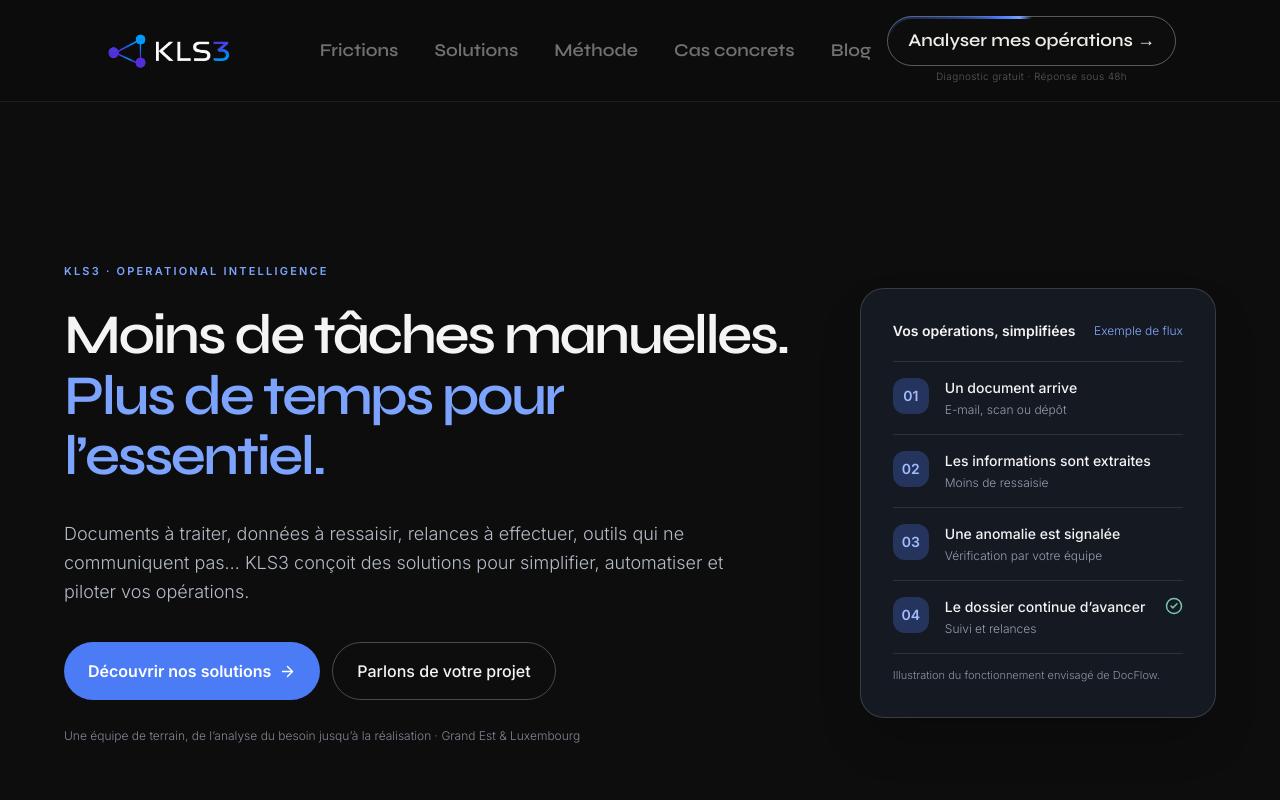
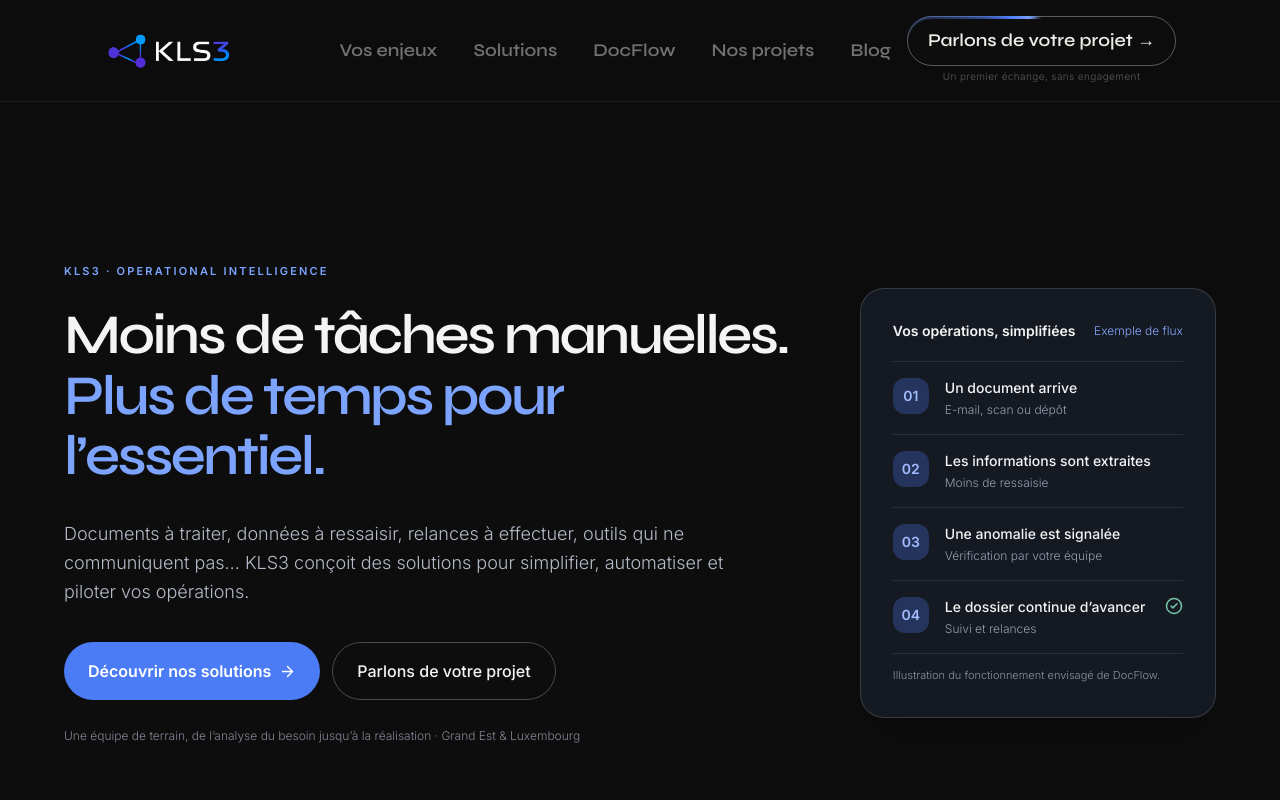
Before and after one commit to Prince2Lu/kls3-dev, a Next.js app: page / in a window 1280 px wide. Shown: the top 800 px of the page. Built offline with nearby package versions, Linux system fonts and the light colour scheme.

Commit message:
feat: align navigation and CTA with redesigned homepage

```diff
--- a/components/layout/Navbar.tsx
+++ b/components/layout/Navbar.tsx
@@ -7,10 +7,10 @@ import { usePathname } from 'next/navigation'
 import { Menu, X } from 'lucide-react'
 
 const navLinks = [
-  { href: '/#frictions', label: 'Frictions', hash: '#frictions' as const },
+  { href: '/#problemes', label: 'Vos enjeux', hash: '#problemes' as const },
   { href: '/#solutions', label: 'Solutions', hash: '#solutions' as const },
-  { href: '/#methode', label: 'Méthode', hash: '#methode' as const },
-  { href: '/cas-clients', label: 'Cas concrets' },
+  { href: '/#docflow', label: 'DocFlow', hash: '#docflow' as const },
+  { href: '/#realisations', label: 'Nos projets', hash: '#realisations' as const },
 ]
 
 const isHashLink = (
@@ -163,9 +163,9 @@ export default function Navbar() {
 
             <div className="hidden md:flex flex-col items-center gap-0.5 shrink-0">
               <Link href="/contact" className={ctaClassName} style={{ ...ctaStyle, padding: '8px 20px' }}>
-                Analyser mes opérations →
+                Parlons de votre projet →
               </Link>
-              <span style={ctaReassuranceStyle}>Diagnostic gratuit · Réponse sous 48h</span>
+              <span style={ctaReassuranceStyle}>Un premier échange, sans engagement</span>
             </div>
 
             <button
@@ -237,7 +237,7 @@ export default function Navbar() {
               className={`${ctaClassName} mt-4 text-center`}
               style={{ ...ctaStyle, padding: '12px 28px' }}
             >
-              Analyser mes opérations →
+              Parlons de votre projet →
             </Link>
           </nav>
         </div>
```
